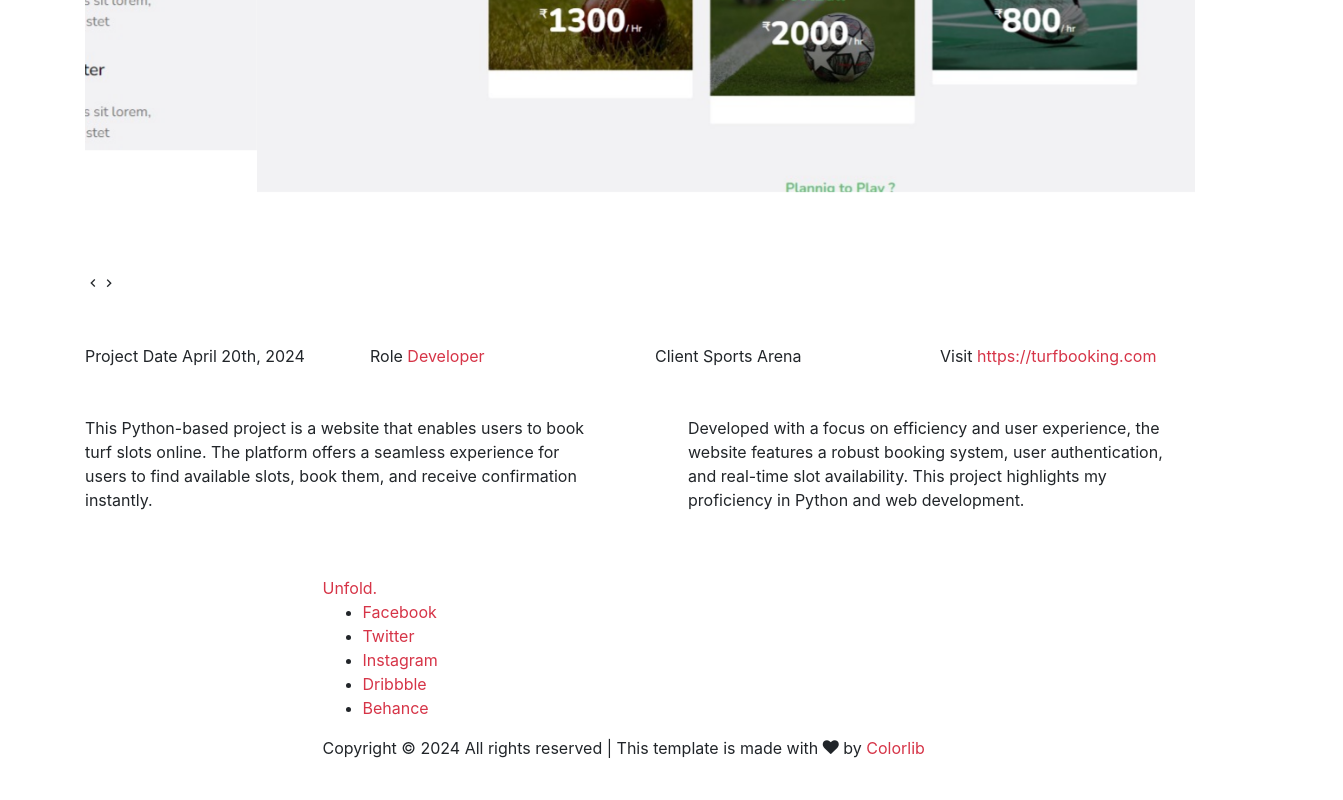
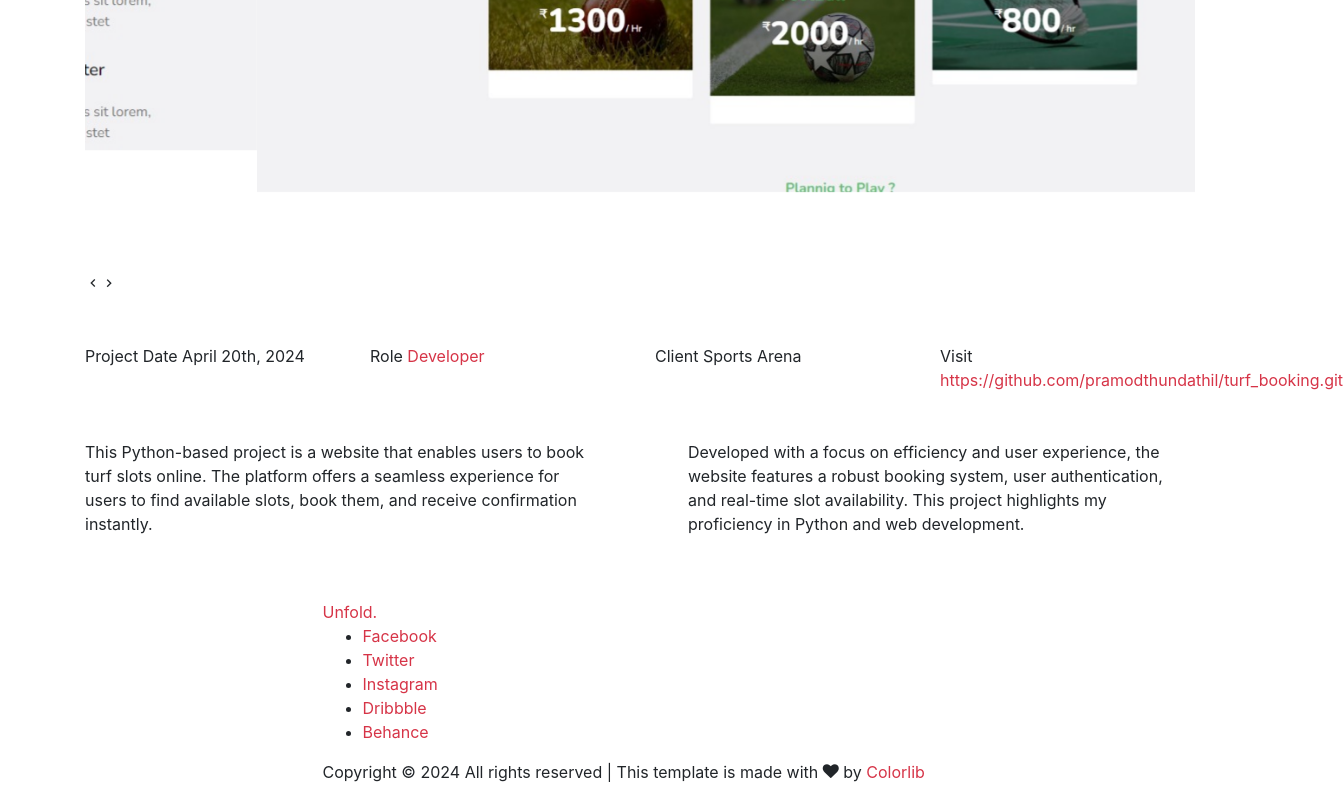
Before and after one commit to iamsalvin/iamsalvin.github.io, a plain HTML site: page portfolio-single-2.html in a window 1280 px wide. Shown: the part 1039-1839 px from the top of the page, 1343 px wide, since content can reach past the window. Before the commit the page ends 1815 px from the top, so only its background shows below. Drawn offline with Linux system fonts and the light colour scheme; files whose address does not match are found by name; a web font is replaced by a local one.

Commit message:
Update portfolio-single-2.html

```diff
--- a/portfolio-single-2.html
+++ b/portfolio-single-2.html
@@ -141,7 +141,7 @@
             <div class="col-sm-6 col-md-6 col-lg-3">
               <div class="detail-v1">
                 <span class="detail-label">Visit</span>
-                <span class="detail-val"><a href="#">https://turfbooking.com</a></span>
+                <span class="detail-val"><a href="#">https://github.com/pramodthundathil/turf_booking.git</a></span>
               </div>
             </div>
           </div>
```
